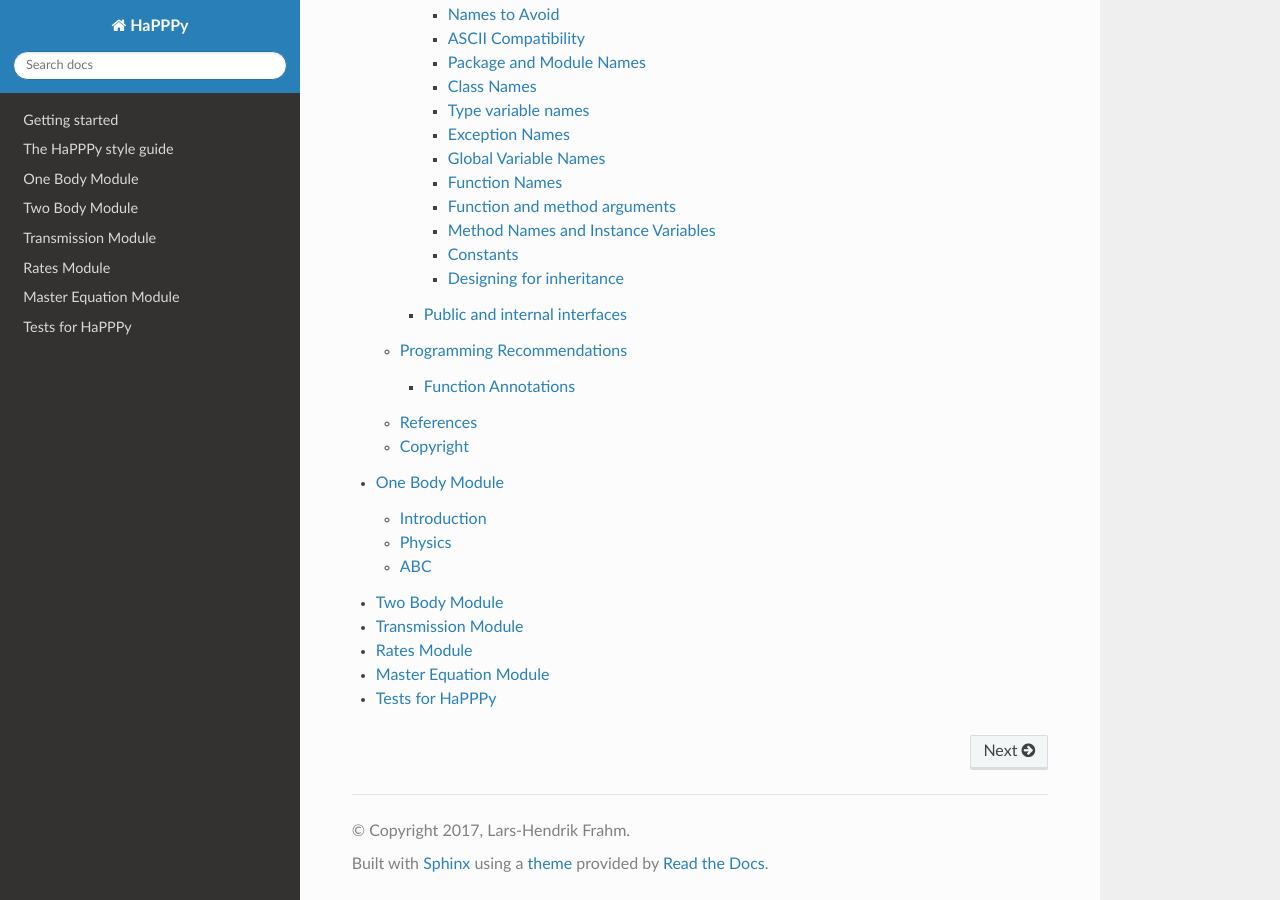
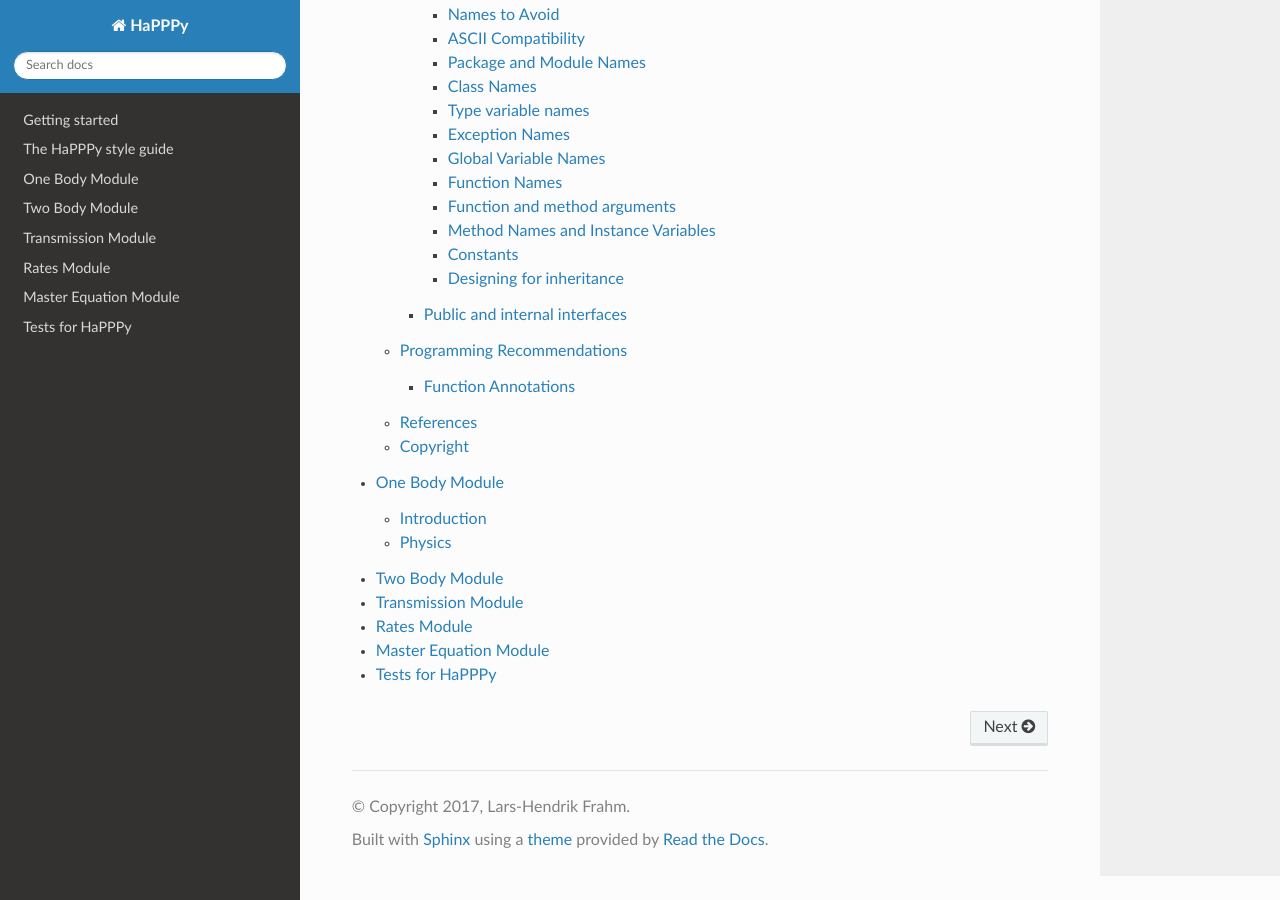
Before and after one commit to Mohammed-El-Nabulsi/single-electron-transistor, a Sphinx documentation site: the page built from docs/source/index.rst, in a window 1280 px wide and 900 px high, scrolled down 1560 px. Built offline with Sphinx 7.4.7 and the Read the Docs theme 2.0.0, drawn with Linux system fonts in a browser that asks for light colours; formulas are drawn with MathJax 3.

Commit message:
improved documentation

```diff
--- a/docs/source/one_body.rst
+++ b/docs/source/one_body.rst
@@ -32,8 +32,3 @@
 
 .. automodule:: HaPPPy.OneBody
 .. autoclass:: OneBodySolver
-
-
-ABC
-===
-Hallo Welt
```
